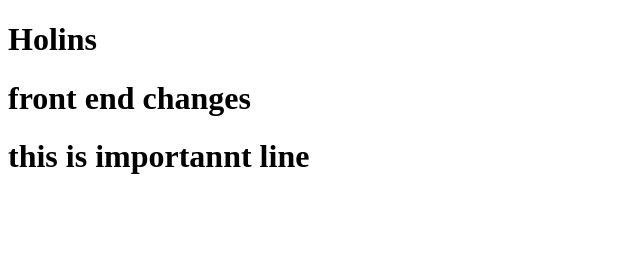
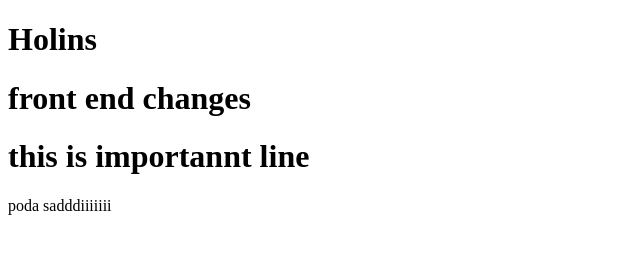
Before and after one commit to holibhai/samplerepo2, a plain HTML site: page index.html in a window 1280 px wide. Shown: the whole page, without its empty margins (0-640 px from the left). Drawn offline with Linux system fonts and the light colour scheme.

Commit message:
fix:poda saddi

```diff
--- a/index.html
+++ b/index.html
@@ -9,5 +9,6 @@
     <h1>Holins</h1>
     <h1>front end changes</h1>
     <h1>this is importannt line</h1>
+    poda sadddiiiiiii
 </body>
 </html>
```
